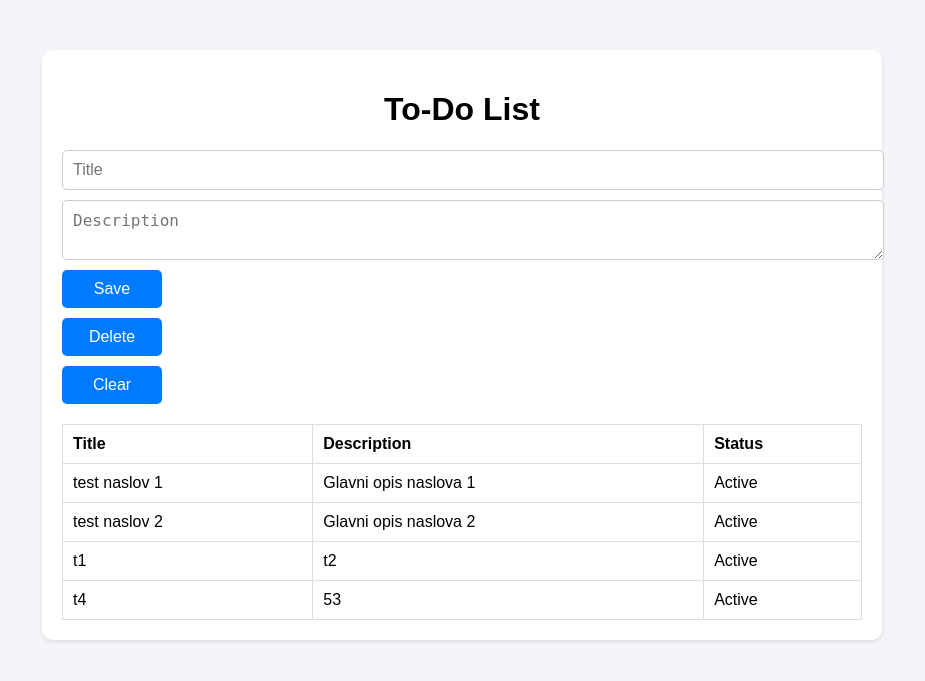
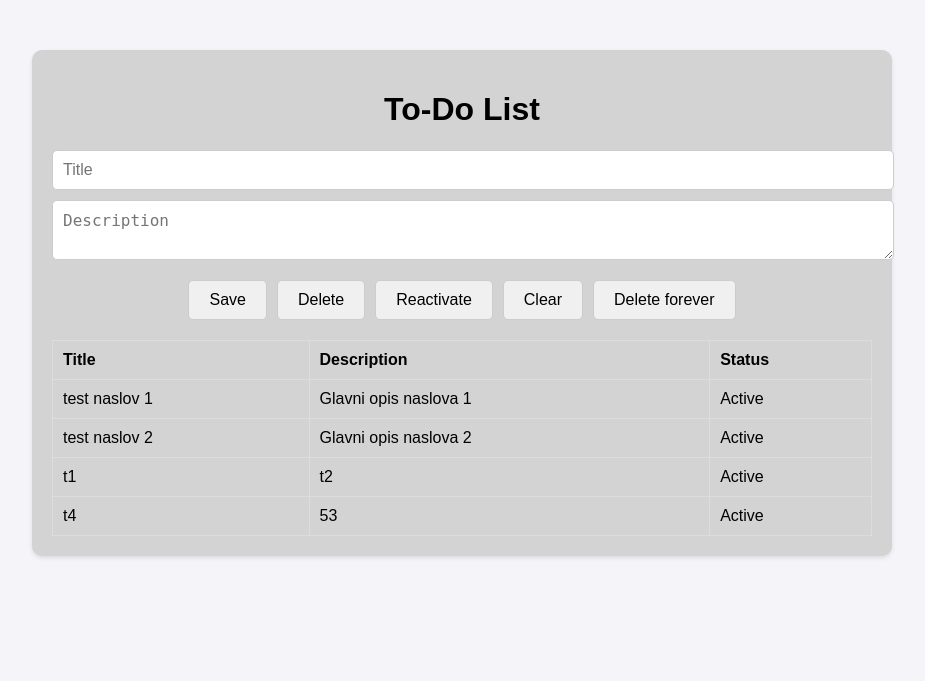
Before and after one commit to FlashGordone/my-first-website, a Flask app: page / in a window 1280 px wide. Shown: the top 681 px of the page, without its empty margins (178-1103 px from the left). Run offline with Flask 3, Linux system fonts and the light colour scheme; data comes from the database, SQL or seed files in the repository.

Commit message:
upgrades for delete and reactivate

```diff
--- a/app.py
+++ b/app.py
@@ -41,5 +41,23 @@ def delete(task_id):
     conn.close()
     return jsonify({'message': 'Task marked as deleted!'})
 
+@app.route('/forcedelete/<int:task_id>', methods=['POST'])
+def forcedelete(task_id):
+    conn = sqlite3.connect('todo.db')
+    c = conn.cursor()
+    c.execute("DELETE FROM todos WHERE id = ?", (task_id,))
+    conn.commit()
+    conn.close()
+    return jsonify({'message': 'Task deleted permanently!'})
+
+@app.route('/reactivate/<int:task_id>', methods=['POST'])
+def reactivate(task_id):
+    conn = sqlite3.connect('todo.db')
+    c = conn.cursor()
+    c.execute("UPDATE todos SET deleted = 0 WHERE id = ?", (task_id,))
+    conn.commit()
+    conn.close()
+    return jsonify({'message': 'Task reactivated!'})
+
 if __name__ == '__main__':
     app.run(debug=True)
--- a/static/script.js
+++ b/static/script.js
@@ -21,9 +21,13 @@ function loadTasks() {
             table.innerHTML = '';
             data.forEach(task => {
                 const row = document.createElement('tr');
+
+                // Apply 'line-through' style if task is deleted
+                const textDecoration = task[3] ? 'line-through' : 'none';
+
                 row.innerHTML = `
-                    <td>${task[1]}</td>
-                    <td>${task[2]}</td>
+                    <td style="text-decoration: ${textDecoration}">${task[1]}</td>
+                    <td style="text-decoration: ${textDecoration}">${task[2]}</td>
                     <td>${task[3] ? '<s>Deleted</s>' : 'Active'}</td>
                 `;
                 row.addEventListener('dblclick', () => {
@@ -36,6 +40,10 @@ function loadTasks() {
 }
 
 document.getElementById('delete').addEventListener('click', () => {
+    const confirmation = confirm('Are you sure you want to delete this task?');
+    if (!confirmation) {
+        return; // Stop the action if "Cancel" is clicked
+    }
     const title = document.getElementById('title').value;
 
     if (!title) {
@@ -62,6 +70,65 @@ document.getElementById('delete').addEventListener('click', () => {
         });
 });
 
+document.getElementById('forcedelete').addEventListener('click', () => {
+    const title = document.getElementById('title').value;
+
+    const confirmation = confirm('Are you sure you want to permenantly delete this task?');
+    if (!confirmation) {
+        return; // Stop the action if "Cancel" is clicked
+    }
+
+    if (!title) {
+        alert('Please select a task to delete.');
+        return;
+    }
+
+    fetch('/tasks')
+        .then(response => response.json())
+        .then(tasks => {
+            const taskToDelete = tasks.find(task => task[1] === title);
+
+            if (taskToDelete) {
+                const taskId = taskToDelete[0]; // Get the ID of the task
+                fetch(`/forcedelete/${taskId}`, { method: 'POST' })
+                    .then(() => {
+                        loadTasks(); // Reload the table after deleting
+                        document.getElementById('title').value = '';
+                        document.getElementById('description').value = '';
+                    });
+            } else {
+                alert('Task not found.');
+            }
+        });
+});
+
+document.getElementById('reactivate').addEventListener('click', () => {
+    const title = document.getElementById('title').value;
+
+    const confirmation = confirm('Are you sure you want to reactivate this task?');
+    if (!confirmation) {
+        return; // Stop the action if "Cancel" is clicked
+    }
+
+    fetch('/tasks')
+        .then(response => response.json())
+        .then(tasks => {
+            const taskToDelete = tasks.find(task => task[1] === title);
+
+            if (taskToDelete) {
+                const taskId = taskToDelete[0]; // Get the ID of the task
+                fetch(`/reactivate/${taskId}`, { method: 'POST' })
+                    .then(() => {
+                        loadTasks(); // Reload the table after deleting
+                        document.getElementById('title').value = '';
+                        document.getElementById('description').value = '';
+                    });
+            } else {
+                alert('Task not found.');
+            }
+        });
+});
+
 document.getElementById('clear').addEventListener('click', () => {
     document.getElementById('title').value = '';
     document.getElementById('description').value = '';
--- a/static/styles.css
+++ b/static/styles.css
@@ -6,10 +6,10 @@ body {
 }
 
 .container {
-    max-width: 800px;
+    max-width: 820px;
     margin: 50px auto;
     padding: 20px;
-    background: white;
+    background: lightgray;
     border-radius: 10px;
     box-shadow: 0 2px 4px rgba(0, 0, 0, 0.1);
 }
@@ -18,6 +18,7 @@ h1 {
     text-align: center;
 }
 
+/* Input fields are stacked vertically */
 .input-fields {
     display: flex;
     flex-direction: column;
@@ -33,21 +34,32 @@ textarea, input {
     border-radius: 5px;
 }
 
+/* Buttons are aligned horizontally */
+.button-container {
+    display: flex; /* Horizontal layout for buttons */
+    gap: 10px; /* Adds space between buttons */
+    flex-wrap: wrap; /* Ensures buttons wrap if the container width is too small */
+    justify-content: center; /* Center-align the buttons */
+    margin-top: 10px;
+}
+
+/* Button styles */
 button {
-    width: 100px;
-    padding: 10px;
+    padding: 10px 20px;
     font-size: 16px;
-    color: white;
-    background-color: #007BFF;
-    border: none;
     border-radius: 5px;
+    border: 1px solid #ccc;
+    background-color: #f0f0f0;
     cursor: pointer;
+    transition: background-color 0.3s;
 }
 
 button:hover {
     background-color: #0056b3;
+    color: white;
 }
 
+/* Table styles */
 table {
     width: 100%;
     border-collapse: collapse;
--- a/templates/index.html
+++ b/templates/index.html
@@ -12,9 +12,13 @@
         <div class="input-fields">
             <input id="title" type="text" placeholder="Title">
             <textarea id="description" placeholder="Description"></textarea>
+        </div>
+        <div class="button-container">
             <button id="save">Save</button>
             <button id="delete">Delete</button>
+            <button id="reactivate">Reactivate</button>
             <button id="clear">Clear</button>
+            <button id="forcedelete">Delete forever</button>
         </div>
         <table>
             <thead>
```
